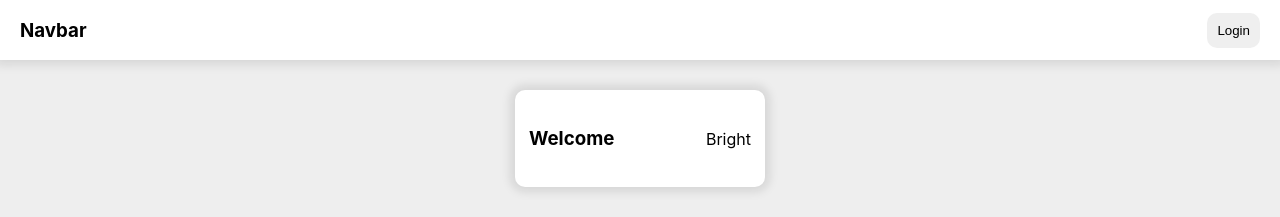
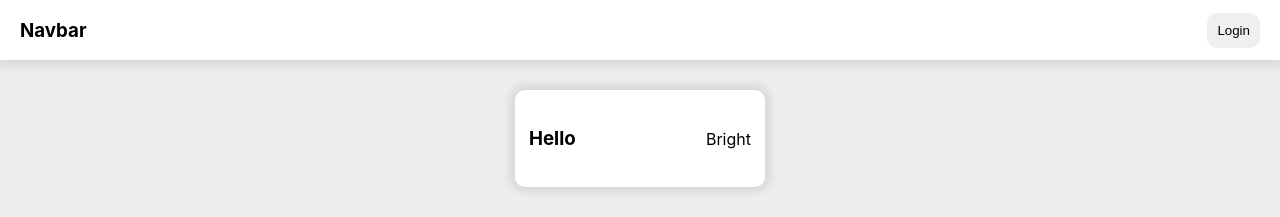
Before and after one commit to brightnc/my-first-react-app, a React (Vite) app: page / in a window 1280 px wide. Shown: the top 217 px of the page. Built offline with nearby package versions, Linux system fonts and the light colour scheme.

Commit message:
demo: props

```diff
--- a/src/App.tsx
+++ b/src/App.tsx
@@ -2,11 +2,13 @@ import './App.css'
 import Greeting from './components/Greeting'
 import Navbar from './components/Navbar'
 
+const name: string = 'Bright'
+const greetingMsg: string = 'Hello'
 function App() {
   return (
     <div className="App">
       <Navbar />
-      <Greeting />
+      <Greeting name={name} greetingMsg={greetingMsg} />
     </div>
   )
 }
--- a/src/components/Greeting.tsx
+++ b/src/components/Greeting.tsx
@@ -1,10 +1,14 @@
 import classes from './Greeting.module.css'
 
-const Greeting = () => {
+interface IGreetingProps {
+  name: string
+  greetingMsg?: string
+}
+const Greeting = ({ name, greetingMsg = 'Welcome' }: IGreetingProps) => {
   return (
     <div className={classes.card}>
-      <h3>Welcome</h3>
-      <p>Bright</p>
+      <h3>{greetingMsg}</h3>
+      <p>{name}</p>
     </div>
   )
 }
```
